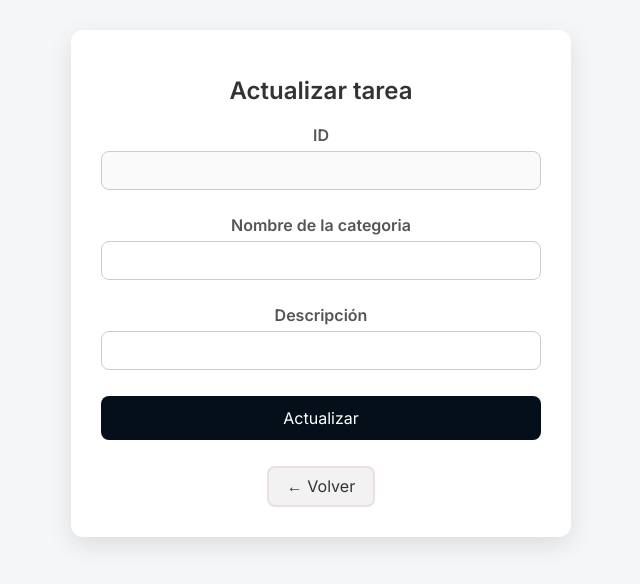
After one commit to RUYKx/Lista-de-tareas, a PHP site: page /Programacion_/listas/tareas/editar_lista.php?id=frate in a window 1280 px wide. The commit adds this page. Shown: the top 584 px of the page, without its empty margins (319-959 px from the left). Run offline with PHP 8.4, Linux system fonts and the light colour scheme; data comes from the database, SQL or seed files in the repository; data that the repository does not hold is empty.

Commit message:
añadi nuevos query para modificar la parte de categorias y añado unos archivos para eso pero se rompieron los modals en esa partes xd

```diff
--- a/lista de tareas/components/db_queries.php
+++ b/lista de tareas/components/db_queries.php
@@ -7,6 +7,19 @@ require_once __DIR__ . "/utils.php";
 function getTarea($id)
 {
     $query = "SELECT * FROM `tareas` WHERE id = '" . $id . "'";
+    $res = mysqli_query($GLOBALS['connection'], $query);
+
+    return
+    isQuerySuccessful($res) ?
+        mysqli_fetch_assoc($res):
+        false;
+
+}
+
+// Funcion que devuelve una categoria de la base de datos
+function getCat($id)
+{
+    $query = "SELECT * FROM `listas` WHERE id = '" . $id . "'";
     $res = mysqli_query($GLOBALS['connection'], $query);
 
     return
@@ -55,6 +68,13 @@ function deleteTarea($id)
     $res = isQuerySuccessful(mysqli_query($GLOBALS['connection'], $query));
     return $res;
 }
+// Funcion que modifica una categoria en la base de datos
+function updateCat($id, $nom, $descripcion)
+{   $query= "UPDATE `listas` SET `nombre` = '$nom', `descripcion` = '$descripcion' WHERE `listas`.`id` = $id;";
+
+    $res = isQuerySuccessful(mysqli_query($GLOBALS['connection'], $query));
+    return $res;
+}
 
 // Funcion que verifica si una consulta no encontro resultados
 function isQueryEmpty($queryResult)
--- a/lista de tareas/listas/listasdiv.php
+++ b/lista de tareas/listas/listasdiv.php
@@ -255,7 +255,7 @@ $result = $stmt->get_result();
                             <a href="borrar_lista.php?id=' . htmlspecialchars($row['id']) . '" class="btn-delete" title="Eliminar lista" onclick="return confirm(\'¿Estás seguro que querés eliminar esta lista?\');">
     <i class="fa-solid fa-trash"></i>
 </a>
-<a href="./tareas/editar.php?id=' . $row["id"] . '" class="btn-icon btn-edit">
+<a href="./tareas/editar_lista.php?id=' . $row["id"] . '" class="btn-icon btn-edit">
                       <i class="fa-solid fa-pen"></i>
                     </a>
 
--- /dev/null
+++ b/lista de tareas/listas/tareas/editar_lista.php
@@ -0,0 +1,184 @@
+<?php
+    include "../../components/db_queries.php";
+?>
+
+<!DOCTYPE html>
+<html lang="es">
+<head>
+    <meta charset="UTF-8">
+    <meta http-equiv="X-UA-Compatible" content="IE=edge">
+    <meta name="viewport" content="width=device-width, initial-scale=1.0">
+    <title>Actualizar tarea</title>
+    <link href="https://fonts.googleapis.com/css2?family=Inter:wght@400;600&display=swap" rel="stylesheet">
+
+    <link rel="stylesheet" href="./../../css/modal.css">
+    <link rel="stylesheet" href="./../../css/style.css">
+
+    <style>
+        * {
+            box-sizing: border-box;
+            font-family: 'Inter', sans-serif;
+        }
+        body {
+            margin: 0;
+            padding: 30px;
+            background: #f4f6f8;
+            display: flex;
+            justify-content: center;
+            align-items: center;
+
+        }
+        .form-container {
+            background: #ffffff;
+            padding: 30px;
+            border-radius: 12px;
+            box-shadow: 0 8px 24px rgba(0, 0, 0, 0.1);
+            width: 100%;
+            max-width: 500px;
+        }
+        h1 {
+            margin-bottom: 20px;
+            text-align: center;
+            font-size: 24px;
+            color: #333;
+        }
+        h3 {
+            margin-top: 15px;
+            margin-bottom: 6px;
+            color: #555;
+            font-size: 16px;
+        }
+        input[type="text"],
+        input[type="datetime-local"],
+        select {
+            width: 100%;
+            padding: 10px 12px;
+            margin-bottom: 10px;
+            border: 1px solid #ccc;
+            border-radius: 8px;
+            font-size: 14px;
+        }
+        button {
+            width: 100%;
+            background-color:rgb(5, 15, 26);
+            color: white;
+            padding: 12px;
+            margin-top: 16px;
+            border: none;
+            border-radius: 8px;
+            font-size: 16px;
+            cursor: pointer;
+            transition: background-color .3s ease;
+        }
+        button:hover {
+            background-color:rgba(3, 4, 5, 0.53);
+        }
+        .btn {
+            padding: 12px 24px;
+            font-size: 16px;
+            border: none;
+            border-radius: 8px;
+            cursor: pointer;
+            transition: background-color 0.3s ease;
+        }
+
+        .btn-dark {
+            background-color: #222;
+            color: white;
+        }
+
+        .btn-dark:hover {
+            background-color: #444;
+        }
+
+        .btn-light {
+            display: inline-block;
+            background-color: #f2f2f2;
+            color: #333;
+            padding: 0.55rem 1.1rem;
+            border-radius: 8px;
+            text-decoration: none;
+            margin-top: 1.6rem;
+            transition: background-color 0.3s;
+        }
+
+        .btn-volver {
+            padding: 0.55rem 1.1rem;
+            font-size: 16px;
+            border: solid 2px rgb(235, 224, 224);
+            border-radius: 8px;
+            cursor: pointer;
+            transition: background-color 0.3s ease;
+        }
+
+        .btn-light:hover {
+            background-color: #ddd;
+        }
+    </style>
+    <script type="module">
+        // Importa las funciones necesarias para crear el modal de
+        import { createModal, showModal, executeIf, isDefined, isEmpty, areIndexesEmpty} from './../../js/modals.js';
+        // Guarda el mensaje de  y el titulo en variables y
+        // si los sessions no estan definidos deja las variables vacias
+        const id = '<?php echo $_SESSION['modal_id'] ?? ''; ?>';
+        const title = '<?php echo $_SESSION['modal_title'] ?? ''; ?>';
+        const message = '<?php echo $_SESSION['modal_message'] ?? ''; ?>';
+        const buttonText = '<?php echo $_SESSION['modal_button_text'] ?? ''; ?>';
+
+        // Elimina las variables de sesion relacionadas al  para que no se muestren de nuevo
+        <?php unsetSessions(['modal_id','modal_title', 'modal_message', 'modal_button_text']); ?>
+
+        // Ejecuta la funcion createModal si el mensaje de  y el titulo no son vacios y
+        // si estan definidos
+
+        showModal(id, title, message,buttonText);
+
+        executeIf(areIndexesEmpty([id, title, message,buttonText]), ()=>
+        {
+            document.querySelector('.login-form').addEventListener('submit', function (event) {
+                const fechaInicial = document.getElementById('Fecha_Inicial').value;
+                const fechaFinal = document.getElementById('Fecha_Final').value;
+                if (new Date(fechaInicial) >= new Date(fechaFinal)) {
+                    event.preventDefault();
+                    showModal(
+                        "error",
+                        "Error de fecha",
+                        "La fecha de inicio debe ser anterior a la fecha límite.",
+                        "Volver a intentar"
+                    );
+                }
+            });
+        }
+
+          );
+    </script>
+</head>
+<body>
+    <div class="form-container">
+    <?php
+    $row = getCat($_GET["id"]);
+    $id_cat = $row["id"]; // Asegurate de que getTarea devuelva esto
+
+    echo '
+    <h1>Actualizar tarea</h1>
+    <form action="mod_editar_lista.php" method="get">
+        <h3>ID</h3>
+        <input type="text" name="id_visible" value="' . $row["id"] . '" disabled>
+        <input type="hidden" name="id" value="' . $row["id"] . '">
+        <input type="hidden" name="id_lista" value="' . $id_cat . '">
+
+        <h3>Nombre de la categoria</h3>
+        <input type="text" name="nom" value="' . $row["nombre"] . '" required>
+
+        <h3>Descripción</h3>
+        <input type="text" name="descripcion" value="' . $row["descripcion"] . '" required>
+
+
+
+        <button type="submit">Actualizar</button>
+    </form>';
+    ?>
+    <a href="../listasdiv.php" class="btn-light btn-volver">← Volver</a>
+</div>
+</body>
+</html>
```
Also changed, not shown: lista de tareas/listas/tareas/mod_editar_lista.php (added, +46 -0 lines), lista de tareas/listas/editar_lista.php (deleted).
